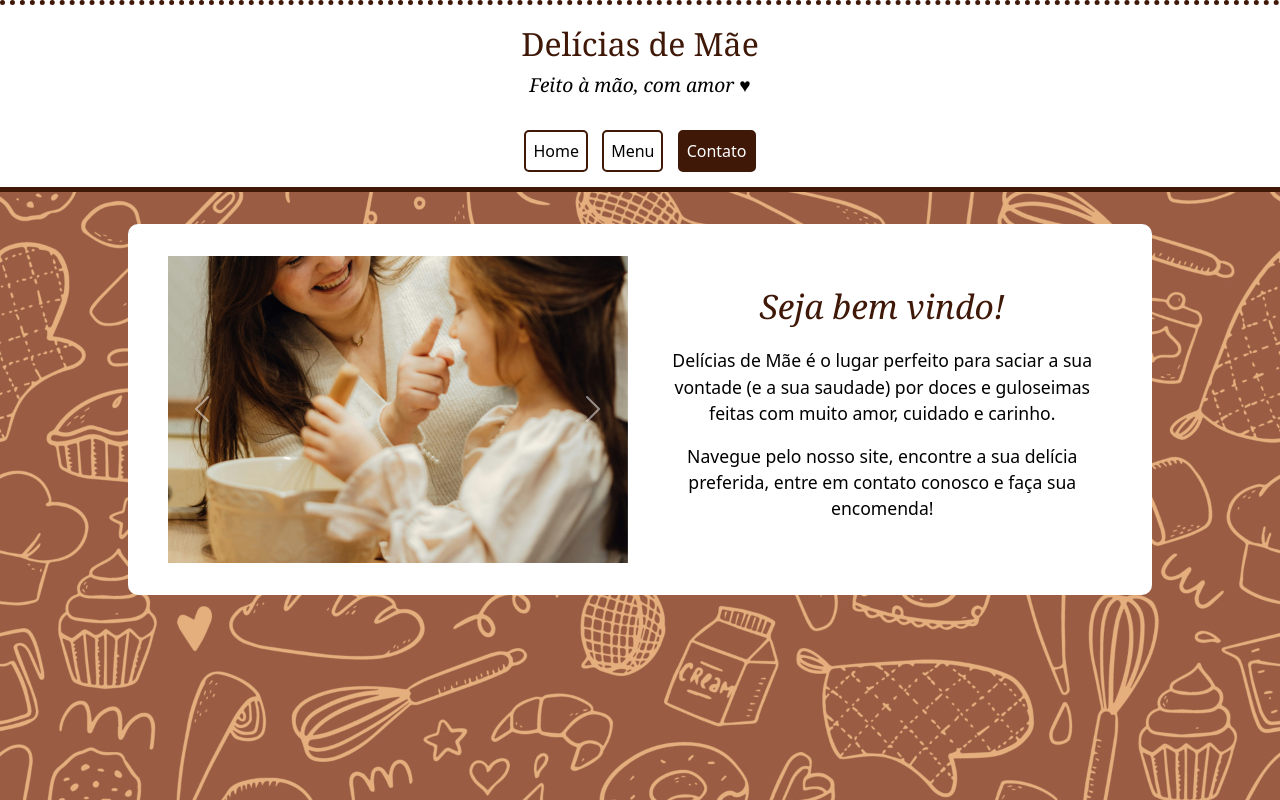
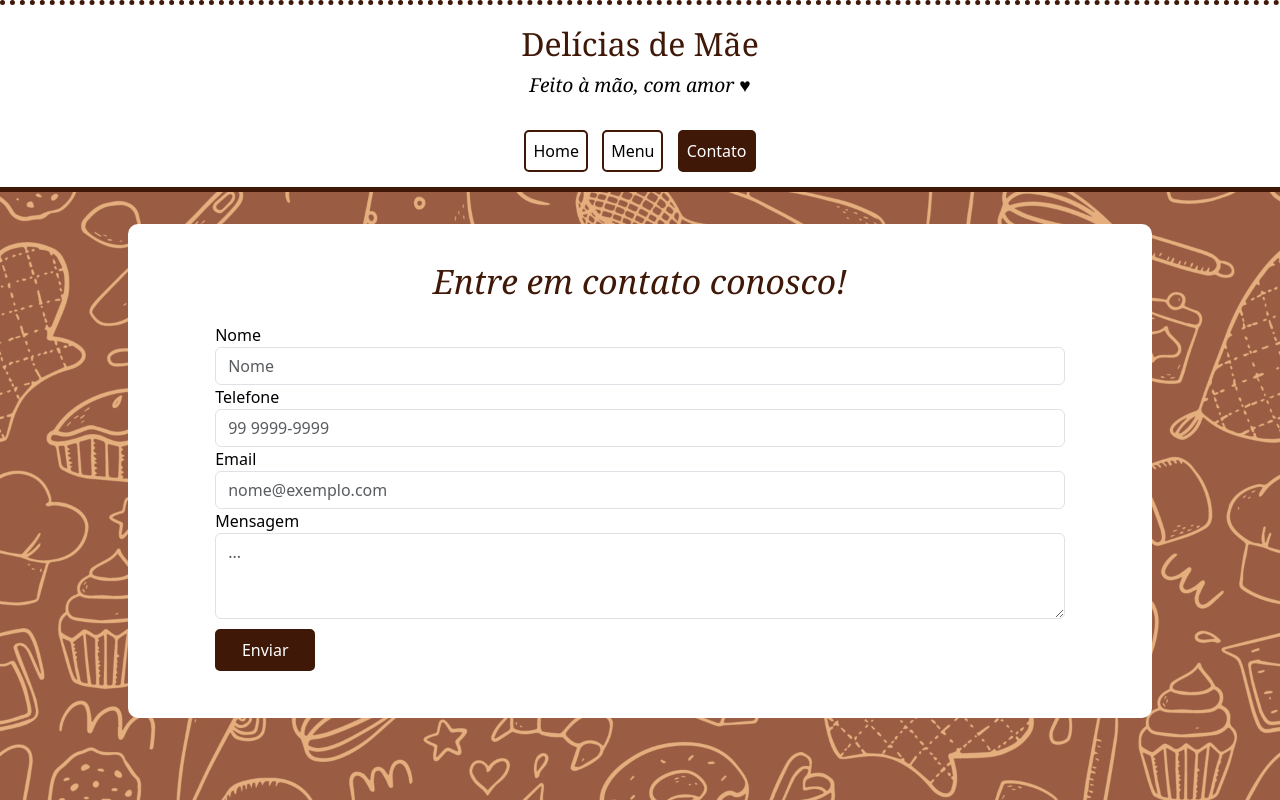
Before and after one commit to sarahrovie/bakery-page, a website built with webpack: page src/template.html in a window 1280 px wide. Both pictures are taken after a click on the button "Contato". Built offline with nearby package versions, Linux system fonts and the light colour scheme.

Commit message:
Add contact page

```diff
--- a/src/index.js
+++ b/src/index.js
@@ -1,6 +1,7 @@
 import './styles.css';
 import { home } from './pages/home.js';
 import { menu } from './pages/menu.js';
+import { contact } from './pages/contact.js';
 
 let contentDiv = document.querySelector('#content');
 document.addEventListener('DOMContentLoaded', () => {
@@ -9,7 +10,7 @@ document.addEventListener('DOMContentLoaded', () => {
 
 const homeBtn = document.querySelector('#btn-home');
 const menuBtn = document.querySelector('#btn-menu');
-const contatoBtn = document.querySelector('#btn-contato');
+const contactBtn = document.querySelector('#btn-contato');
 
 function navigate(page) {
   contentDiv.innerHTML = '';
@@ -18,3 +19,4 @@ function navigate(page) {
 
 homeBtn.addEventListener('click', () => navigate(home()));
 menuBtn.addEventListener('click', () => navigate(menu()));
+contactBtn.addEventListener('click', () => navigate(contact()));
--- /dev/null
+++ b/src/pages/contact.js
@@ -0,0 +1,42 @@
+import './styles/contact.css';
+
+export const contact = () => {
+  const contactDiv = document.createElement('div');
+  contactDiv.classList.add('content-div');
+  contactDiv.setAttribute('id', 'contact-div');
+
+  const contactContent = `
+    <p class="title">Entre em contato conosco!</p>
+    <form id="form-contact">
+      <div class="form-group">
+        <label for="nome">Nome</label>
+        <input type="text" class="form-control" id="nome" placeholder="Nome" />
+        <label for="telefone">Telefone</label>
+        <input
+          type="tel"
+          class="form-control"
+          id="telefone"
+          placeholder="99 9999-9999" />
+        <label for="email">Email</label>
+        <input
+          type="email"
+          class="form-control"
+          id="email"
+          placeholder="nome@exemplo.com" />
+      </div>
+      <div class="form-group">
+        <label for="mensagem">Mensagem</label>
+        <textarea
+          class="form-control"
+          id="mensagem"
+          rows="3"
+          placeholder="..."></textarea>
+      </div>
+    <button type="submit" class="btns">Enviar</button>
+    </form>
+  `;
+
+  contactDiv.innerHTML += contactContent;
+
+  return contactDiv;
+};
--- /dev/null
+++ b/src/pages/styles/contact.css
@@ -0,0 +1,17 @@
+#form-contact {
+  width: 90%;
+}
+
+#form-contact button {
+  background-color: #3f1808;
+  color: #fff;
+  margin-top: 10px;
+  margin-left: 0;
+  width: 100px;
+}
+
+#contact-div {
+  display: flex;
+  flex-direction: column;
+  align-items: center;
+}
--- a/src/pages/styles/menu.css
+++ b/src/pages/styles/menu.css
@@ -26,11 +26,11 @@
 
 .menu-item p {
   text-align: center;
-  color: #3f1808;
 }
 
 .menu-item:hover {
-  background-color: rgba(222, 255, 244, 0.699);
+  background-color: #3f1808;
+  color: #fff;
 }
 
 @media (min-width: 1024px) {
--- a/src/styles.css
+++ b/src/styles.css
@@ -55,7 +55,7 @@ header p {
   margin-bottom: 25px;
 }
 
-nav .btns {
+.btns {
   font-size: 1rem;
   margin: 5px;
   margin-bottom: 15px;
@@ -65,14 +65,11 @@ nav .btns {
   border-radius: 5px;
 }
 
-nav .btns:active,
-nav .btns:focus {
+.btns:active,
+.btns:focus,
+.btns:hover {
   background-color: #3f1808;
   color: #fff;
-}
-
-nav .btns:hover {
-  background-color: rgba(222, 255, 244, 0.699);
 }
 
 #content {
```
